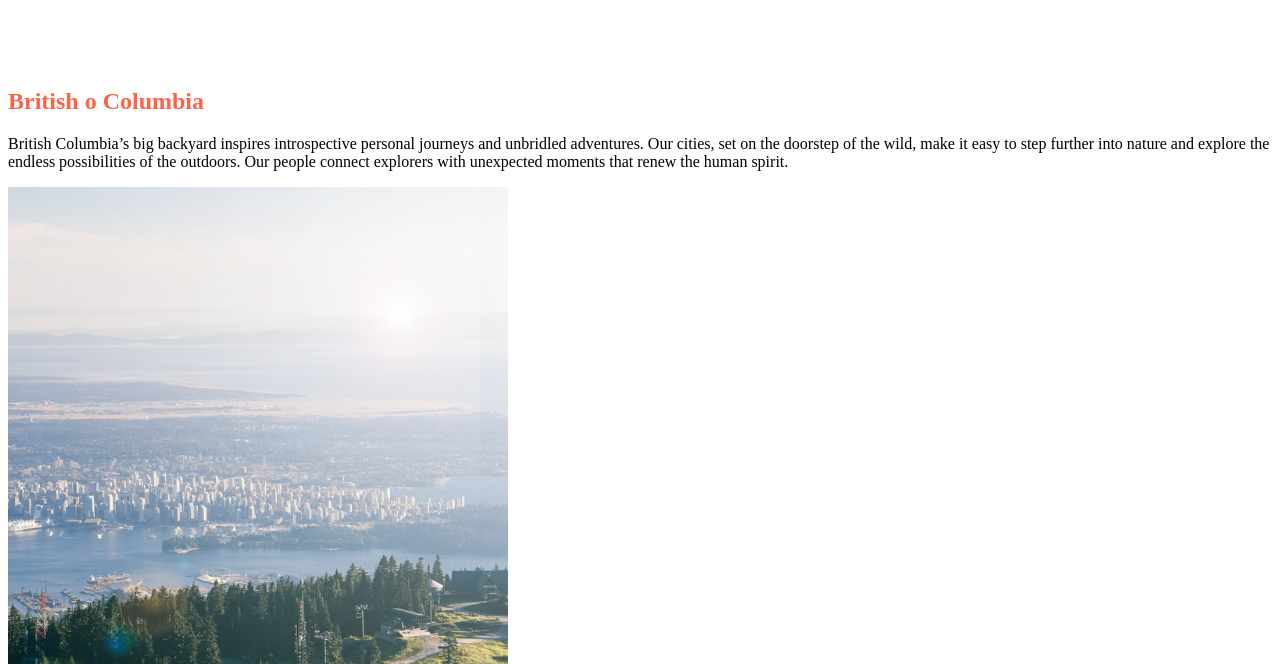
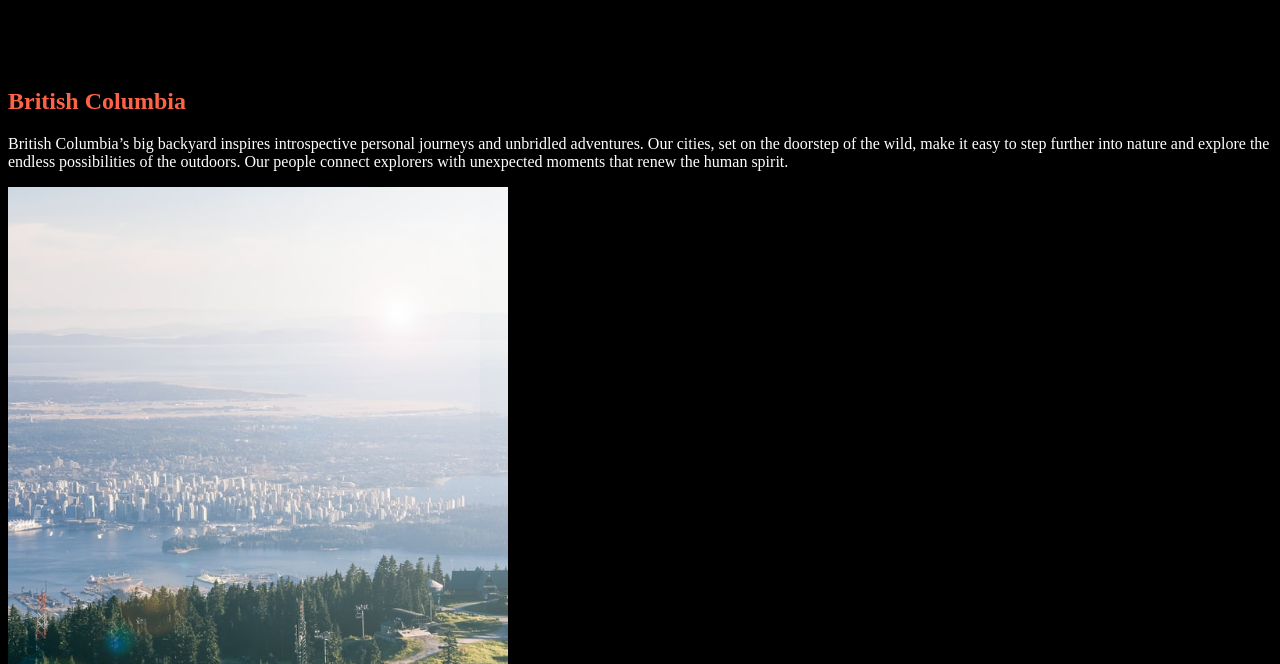
Before and after one commit to jamieleee/web1, a plain HTML site: page index.html in a window 1280 px wide. Shown: the part 136-800 px from the top of the page. Drawn offline with Linux system fonts and the light colour scheme.

Commit message:
Add files via upload

```diff
--- a/index.html
+++ b/index.html
@@ -14,7 +14,7 @@
 </script>
 </head>
 
-<body>
+<body style="background-color:black;color:white;">
   <h1><a href="index.html">British Columbia</a></h1>
   <ol>
     <li><a href="1.html">PLACES TO GO</a></li>
@@ -22,7 +22,7 @@
     <li><a href="3.html">TRAVEL IDEAS</a></li>
   </ol>
   <br><br><br>
-  <h2 style="color:tomato;">British o Columbia</h2>
+  <h2 style="color:tomato;">British Columbia</h2>
   <P>
     British Columbia’s big backyard inspires introspective personal journeys and unbridled adventures. Our cities, set on the doorstep of the wild, make it easy to step further into nature and explore the endless possibilities of the outdoors. Our people connect explorers with unexpected moments that renew the human spirit.
   </p>
```
